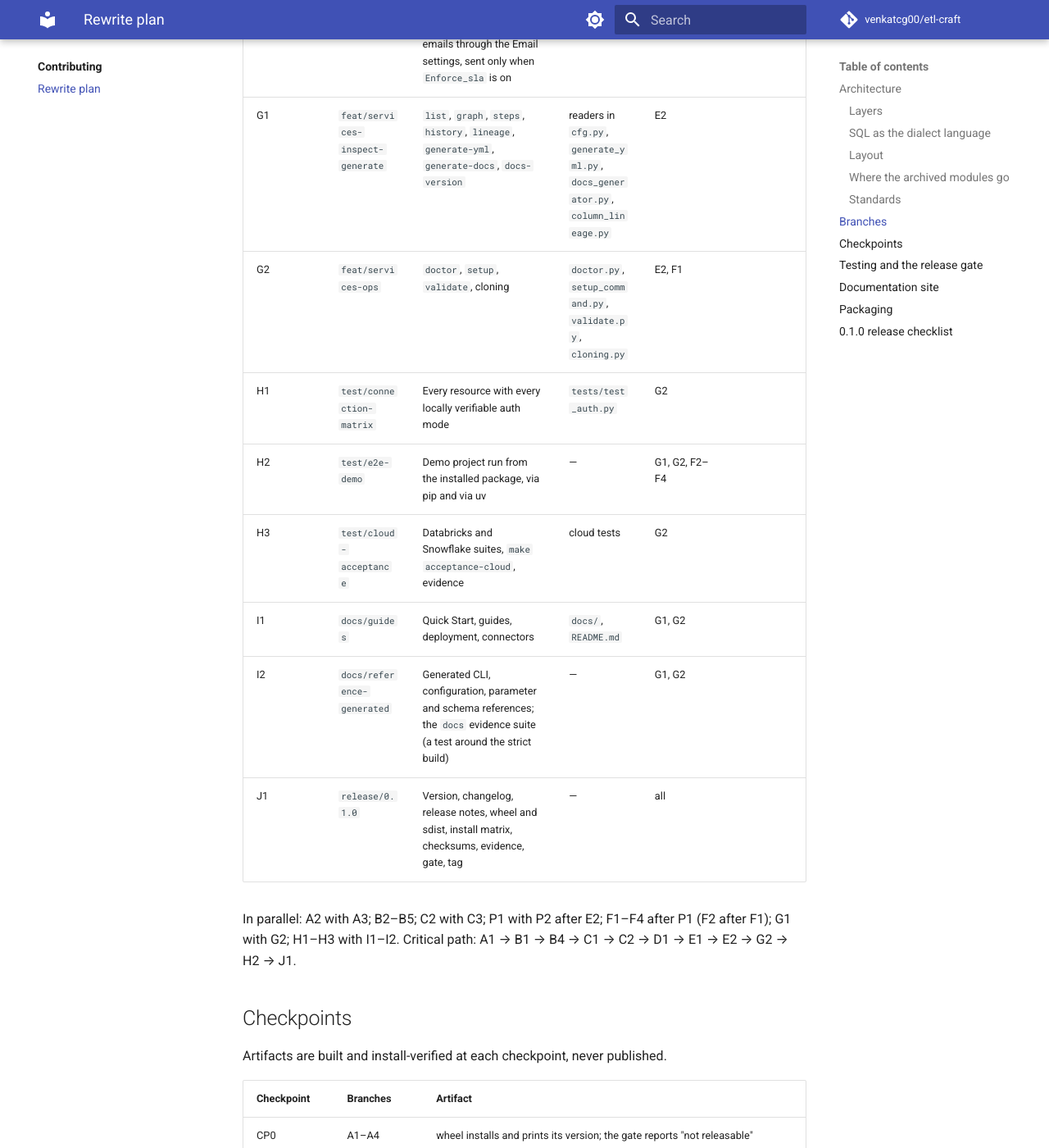
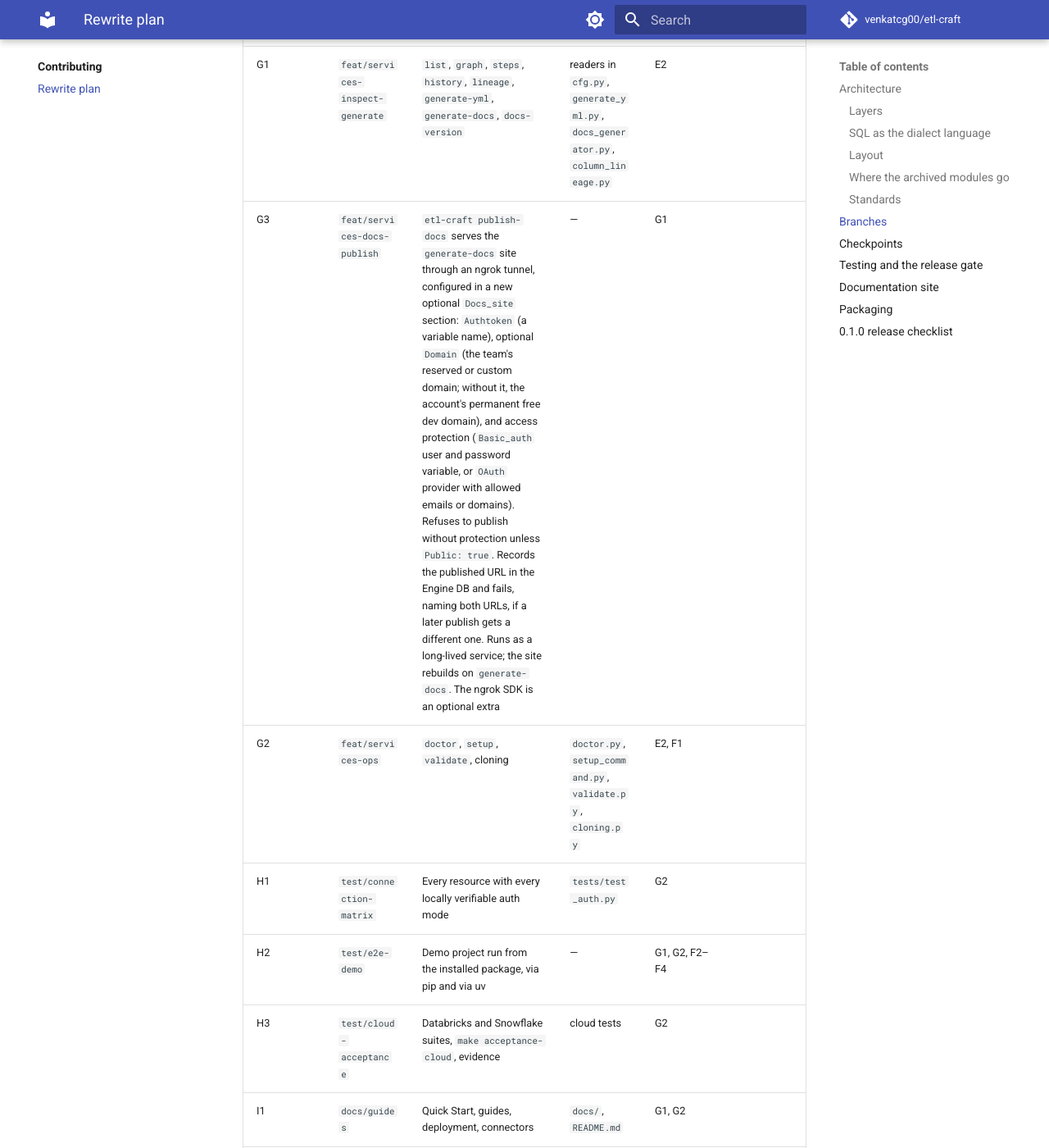
Before and after one commit to venkatcg00/etl-craft, an MkDocs documentation site: the page built from docs/development/rewrite-plan.md, in a window 1280 px wide and 1400 px high, scrolled down 7275 px. Shown: the whole window at 82% size. Built offline with MkDocs 1.6.1 and Material for MkDocs 9.7.7, drawn with Linux system fonts in a browser that asks for light colours; comment, search, counter and statistics services are not loaded; the version menu is left out; some of the changed text lies outside the part shown.

Commit message:
docs: scope ngrok docs publishing as G3, and keep Windows and macOS support (#26)
Claude-Session: https://claude.ai/code/session_016h3zqoApYS3YGGkr1cRTC8

Co-authored-by: Claude Opus 5.5 <noreply@anthropic.com>

```diff
--- a/docs/development/rewrite-plan.md
+++ b/docs/development/rewrite-plan.md
@@ -134,12 +134,13 @@ squash-merged by pull request (see `CONTRIBUTING.md` for the definition of done)
 | E1 | `feat/execution-runner` | Task context, handler registry, `run --task_code`, child entry point, crash detection, timeouts, per-attempt log file with the tail in `TASK_LOG`, run context on every log record | `runner.py`, `handlers.py`, `limits.py`, `execution.py` | D1, B3, B5 | done |
 | E2 | `feat/execution-pipeline` | Wave scheduler, init/finalize, cross-pipeline gates and trackers (the upstream's last tracked run must satisfy the dependency; a SKIPPED task stays SKIPPED), SLA tracked on every run with SLA lapse detected while the run is still going, connection tests at start, cloning hook | `orchestrator.py`, `crosspipe.py`, `connections.py` | E1, C3 | done |
 | P1 | `feat/project-layout` | The `etl-craft/` project directory holds everything a deployment needs: `craft-connector.yml`, `sql_files/`, `ingestion_scripts/`, `migrations/` and `logs/`. Discovery finds `etl-craft/craft-connector.yml`, and relative paths start from the project directory | `config.py` | C1, E1 | done |
-| P2 | `chore/linux-only` | Linux is the one supported platform: drop the Windows code paths (msvcrt locks, process groups), the macOS CI legs, and declare POSIX Linux in the package metadata | — | B5 | |
+| P2 | `chore/linux-only` | Dropped: the existing Windows and macOS support stays, and new code keeps working on all three | — | B5 | dropped |
 | F1 | `feat/handler-sql-actions` | `SOURCE_SQL` as an inline query or a file under `sql_files/` (`SOURCE_SQL_FILE`); `PIPELINE_ID_SUBSTITUTION` and `PIPELINE_ID_FILTER` (true/false) enable `$$pipeline_id` (the run's pipeline id) and `$$pipeline_id_filter` (`pipeline_id = <id>`, `1=1` on FULL refresh) in queries and files; stage, schema evolution, audit columns, ROW_ID strategies, dedupe, the seven actions; each statement logged with its row count and duration; source, target, insert, update and delete counts recorded | `sql_actions.py` | E1, C3 | |
 | F2 | `feat/handler-business-rules` | Rule waves, flag and deactivate, forced scope; each rule's statements, flagged and cleared counts logged | `business_rules.py` | F1 | |
 | F3 | `feat/handler-python-scripts` | Script contract (a script reads its source from the stored offset and writes to its table; no pipeline-id tokens), `INPUT_PARAMS` task parameter as a JSON array passed to the script, scripts under `ingestion_scripts/`, offset tracker, capture of the script's stdout, stderr and `logging` output, source/target/insert counts reported by the script recorded in `AUD_TASK_RUN_LOG`, `etl_craft.scripting` helper | `scripts.py` | E1 | |
 | F4 | `feat/handler-email-alert` | Flavours, templates, digest, SMTP password and XOAUTH2; SLA lapse emails through the Email settings, sent only when `Enforce_sla` is on | `email_alert.py` | E1 | |
 | G1 | `feat/services-inspect-generate` | `list`, `graph`, `steps`, `history`, `lineage`, `generate-yml`, `generate-docs`, `docs-version` | readers in `cfg.py`, `generate_yml.py`, `docs_generator.py`, `column_lineage.py` | E2 | |
+| G3 | `feat/services-docs-publish` | `etl-craft publish-docs` serves the `generate-docs` site through an ngrok tunnel, configured in a new optional `Docs_site` section: `Authtoken` (a variable name), optional `Domain` (the team's reserved or custom domain; without it, the account's permanent free dev domain), and access protection (`Basic_auth` user and password variable, or `OAuth` provider with allowed emails or domains). Refuses to publish without protection unless `Public: true`. Records the published URL in the Engine DB and fails, naming both URLs, if a later publish gets a different one. Runs as a long-lived service; the site rebuilds on `generate-docs`. The ngrok SDK is an optional extra | — | G1 | |
 | G2 | `feat/services-ops` | `doctor`, `setup`, `validate`, cloning | `doctor.py`, `setup_command.py`, `validate.py`, `cloning.py` | E2, F1 | |
 | H1 | `test/connection-matrix` | Every resource with every locally verifiable auth mode | `tests/test_auth.py` | G2 | |
 | H2 | `test/e2e-demo` | Demo project run from the installed package, via pip and via uv | — | G1, G2, F2–F4 | |
@@ -148,7 +149,7 @@ squash-merged by pull request (see `CONTRIBUTING.md` for the definition of done)
 | I2 | `docs/reference-generated` | Generated CLI, configuration, parameter and schema references; the `docs` evidence suite (a test around the strict build) | — | G1, G2 | |
 | J1 | `release/0.1.0` | Version, changelog, release notes, wheel and sdist, install matrix, checksums, evidence, gate, tag | — | all | |
 
-In parallel: A2 with A3; B2–B5; C2 with C3; P1 with P2 after E2; F1–F4 after P1 (F2 after F1); G1 with G2; H1–H3 with I1–I2.
+In parallel: A2 with A3; B2–B5; C2 with C3; F1–F4 after P1 (F2 after F1); G1 with G2, then G3; H1–H3 with I1–I2.
 Critical path: A1 → B1 → B4 → C1 → C2 → D1 → E1 → E2 → G2 → H2 → J1.
 
 ## Checkpoints
```
